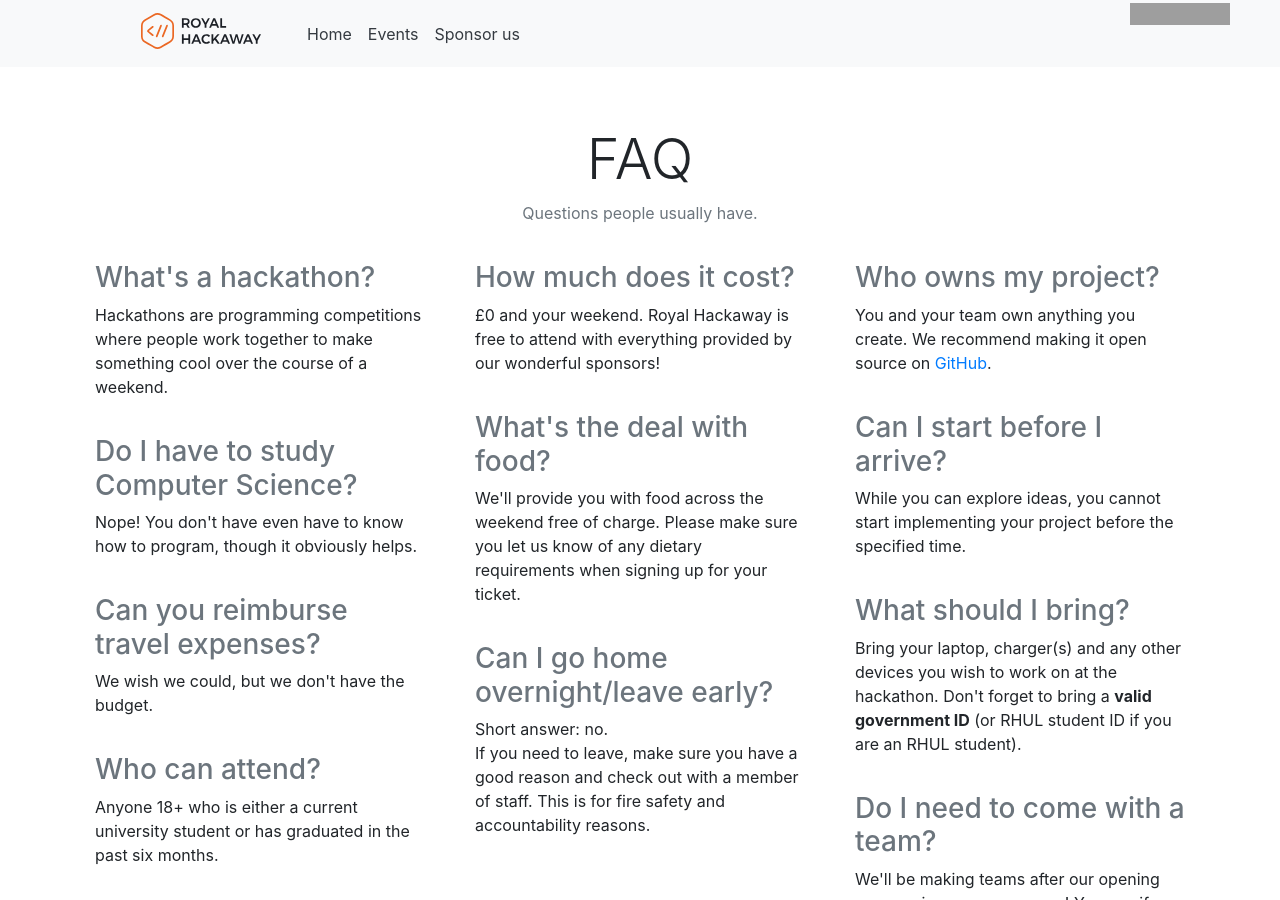
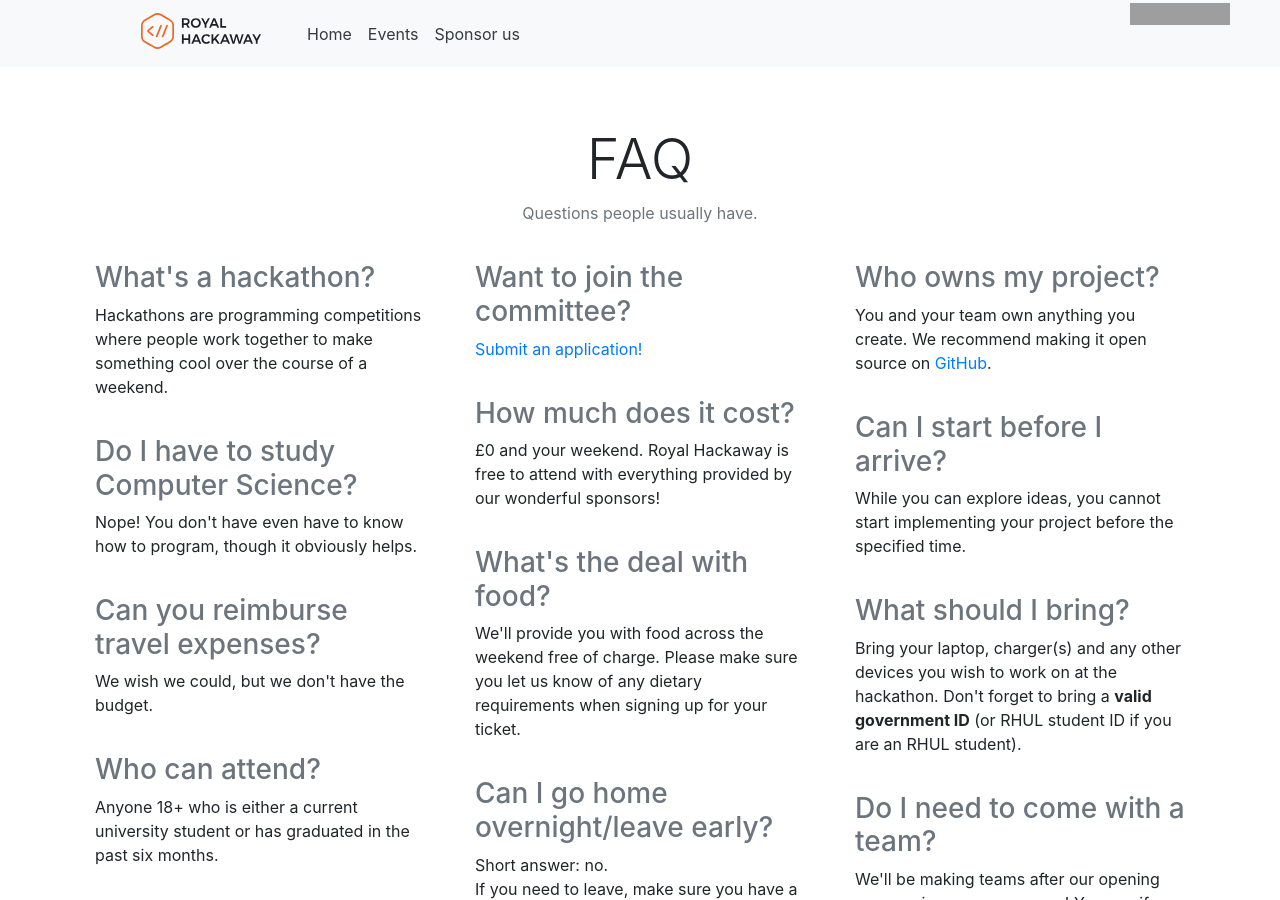
Before and after one commit to rhul-compsoc/royalhackaway.com, a Jekyll site: the page built from _events/hackawayv3.md, in a window 1280 px wide and 900 px high, scrolled down 1678 px. Built offline with Jekyll 4.4.1, drawn with Linux system fonts in a browser that asks for light colours; nearby versions of some CDN libraries; grey boxes are pictures that could not be loaded.

Commit message:
Added subcommittee sign-up form.

```diff
--- a/_includes/faq.html
+++ b/_includes/faq.html
@@ -42,6 +42,13 @@
             </div>
 
             <div class="col-sm-4">
+                <div class="faq-item">
+                    <h3 class="text-left text-muted">Want to join the committee?</h3>
+                    <p>
+                        <a href="https://forms.gle/JDShRhMXXsLzenRx9">Submit an application!</a>
+                    </p>
+                </div>
+
                 <div class="faq-item">
                     <h3 class="text-left text-muted">How much does it cost?</h3>
                     <p>
```
